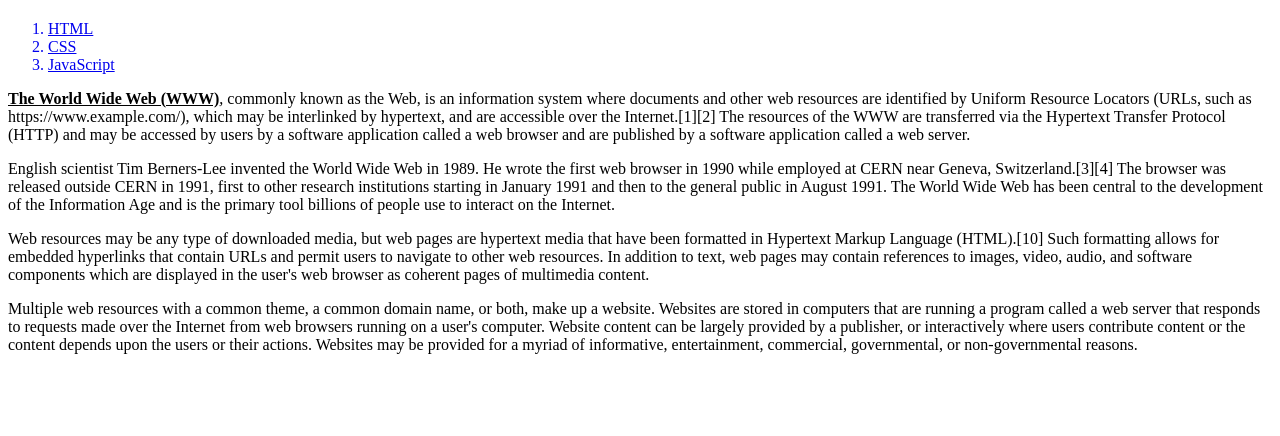
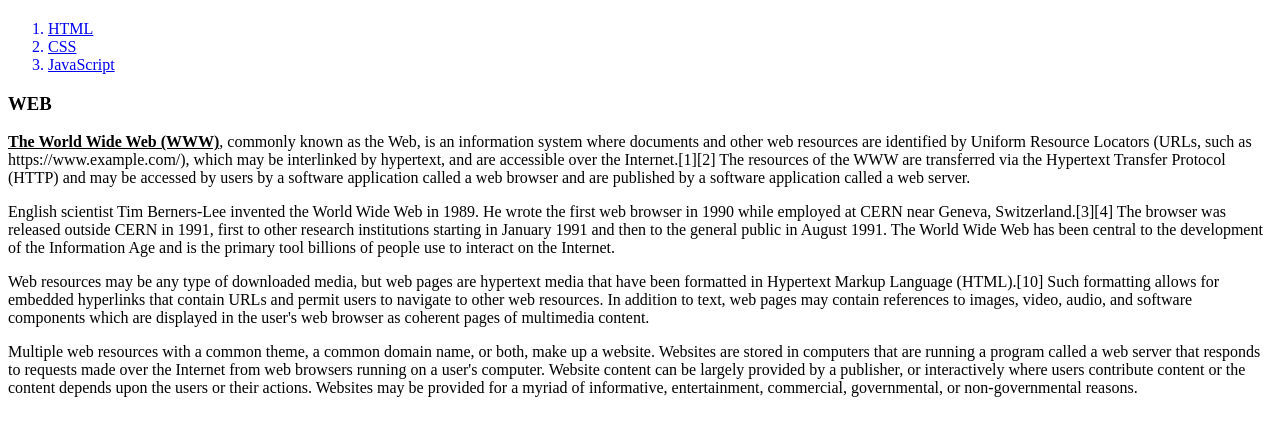
Before and after one commit to angmoo/web1, a plain HTML site: page index.html in a window 1280 px wide. Shown: the part 60-496 px from the top of the page. Drawn offline with Linux system fonts and the light colour scheme.

Commit message:
3rd
added header

```diff
--- a/index.html
+++ b/index.html
@@ -11,6 +11,7 @@
     <a href="2.html"><li>CSS</li></a>
     <a href="3.html"><li>JavaScript</li></a>
   </ol>
+  <h3>WEB</h3>
   <p><u><strong>The World Wide Web (WWW)</strong></u>, commonly known as the Web, is an information system where documents and other web resources are identified by Uniform Resource Locators (URLs, such as https://www.example.com/), which may be interlinked by hypertext, and are accessible over the Internet.[1][2] The resources of the WWW are transferred via the Hypertext Transfer Protocol (HTTP) and may be accessed by users by a software application called a web browser and are published by a software application called a web server.</p><p>English scientist Tim Berners-Lee invented the World Wide Web in 1989. He wrote the first web browser in 1990 while employed at CERN near Geneva, Switzerland.[3][4] The browser was released outside CERN in 1991, first to other research institutions starting in January 1991 and then to the general public in August 1991. The World Wide Web has been central to the development of the Information Age and is the primary tool billions of people use to interact on the Internet.</p>
   <p>Web resources may be any type of downloaded media, but web pages are hypertext media that have been formatted in Hypertext Markup Language (HTML).[10] Such formatting allows for embedded hyperlinks that contain URLs and permit users to navigate to other web resources. In addition to text, web pages may contain references to images, video, audio, and software components which are displayed in the user's web browser as coherent pages of multimedia content.</p>
   <p>Multiple web resources with a common theme, a common domain name, or both, make up a website. Websites are stored in computers that are running a program called a web server that responds to requests made over the Internet from web browsers running on a user's computer. Website content can be largely provided by a publisher, or interactively where users contribute content or the content depends upon the users or their actions. Websites may be provided for a myriad of informative, entertainment, commercial, governmental, or non-governmental reasons.</p>
```
